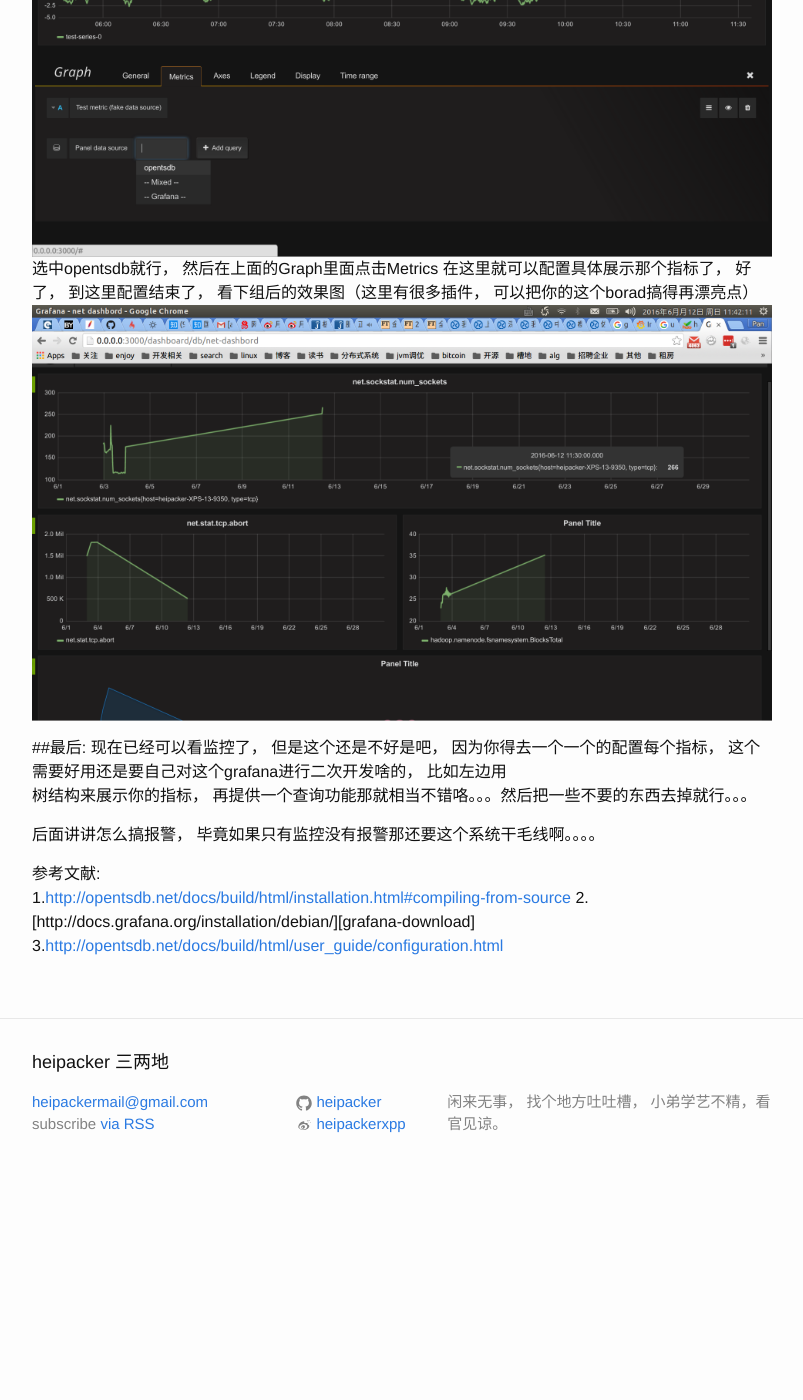
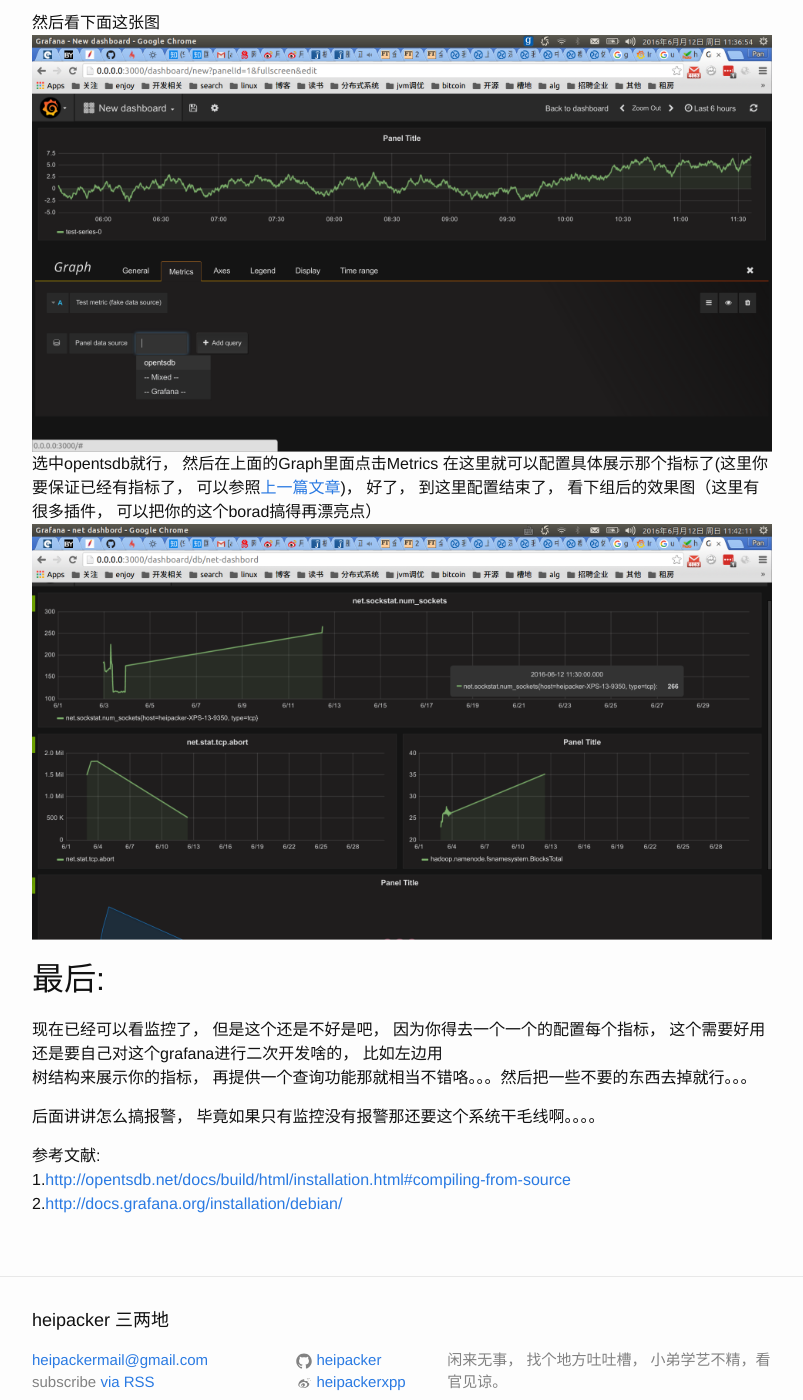
Before and after one commit to heipacker/heipacker.github.io, a Jekyll site: the page built from _posts/2016-06-11-install-grafana.markdown, in a window 1280 px wide and 1400 px high, scrolled down 3790 px. Shown: the whole window, without its empty margins (238-1041 px from the left). Built offline with Jekyll 4.4.1, drawn with Linux system fonts in a browser that asks for light colours; comment, search, counter and statistics services are not loaded; before the commit the page ends 4986 px from its top, so only the background shows below that; some of the changed text lies outside the part shown.

Commit message:
修改结构

```diff
--- a/_posts/2016-06-11-install-grafana.markdown
+++ b/_posts/2016-06-11-install-grafana.markdown
@@ -28,13 +28,13 @@
 
 然后你会看到一个像这样的页面:
 ![]({{ site.img_url }}/grafana_home.png)
-##配置opentsdb:
+## 配置opentsdb:<br/>
 这个时候需要把opentsdb的监控数据在这里展示出来， 你需要配置一个opentsdb数据源, 按照下面两个图来就行了
 ![]({{ site.img_url }}/grafana_config_datasource.png)
 
 ![]({{ site.img_url }}/grafana_config_datasource_opentsdb.png)
 
-##配置dashborad:
+## 配置dashborad:<br/>
 这样完事以后， 你需要创建一个dashboard
 ![]({{ site.img_url }}/grafana_setting.png)
 然后你可以看ADD ROW的按钮， 你也可以看到左边有一个可以点击的东西
@@ -43,10 +43,10 @@
 然后看下面这张图
 ![]({{ site.img_url }}/grafana_config_opentsdb.png)
 选中opentsdb就行， 然后在上面的Graph里面点击Metrics
-在这里就可以配置具体展示那个指标了， 好了， 到这里配置结束了， 看下组后的效果图（这里有很多插件， 可以把你的这个borad搞得再漂亮点）
+在这里就可以配置具体展示那个指标了(这里你要保证已经有指标了， 可以参照[上一篇文章][opentsdb-install])， 好了， 到这里配置结束了， 看下组后的效果图（这里有很多插件， 可以把你的这个borad搞得再漂亮点）
 ![]({{ site.img_url }}/grafana_last.png)
 
-##最后:
+## 最后:<br/>
 现在已经可以看监控了， 但是这个还是不好是吧， 因为你得去一个一个的配置每个指标， 这个需要好用还是要自己对这个grafana进行二次开发啥的， 比如左边用<br/>
 树结构来展示你的指标， 再提供一个查询功能那就相当不错咯。。。然后把一些不要的东西去掉就行。。。
 
@@ -56,8 +56,6 @@
 参考文献:<br/>
 1.[http://opentsdb.net/docs/build/html/installation.html#compiling-from-source][opentsdb-install]
 2.[http://docs.grafana.org/installation/debian/][grafana-download]
-3.[http://opentsdb.net/docs/build/html/user_guide/configuration.html][all-config]
 
 [opentsdb-install]:http://opentsdb.net/docs/build/html/installation.html#compiling-from-source
-[hbase-install]:http://hbase.apache.org/book.html#quickstart_pseudo
-[all-config]:http://opentsdb.net/docs/build/html/user_guide/configuration.html
+[grafana-download]:[http://docs.grafana.org/installation/debian/]
```
Also changed, not shown: other parts of _posts/2016-06-11-install-grafana.markdown (+1 -1 lines).
